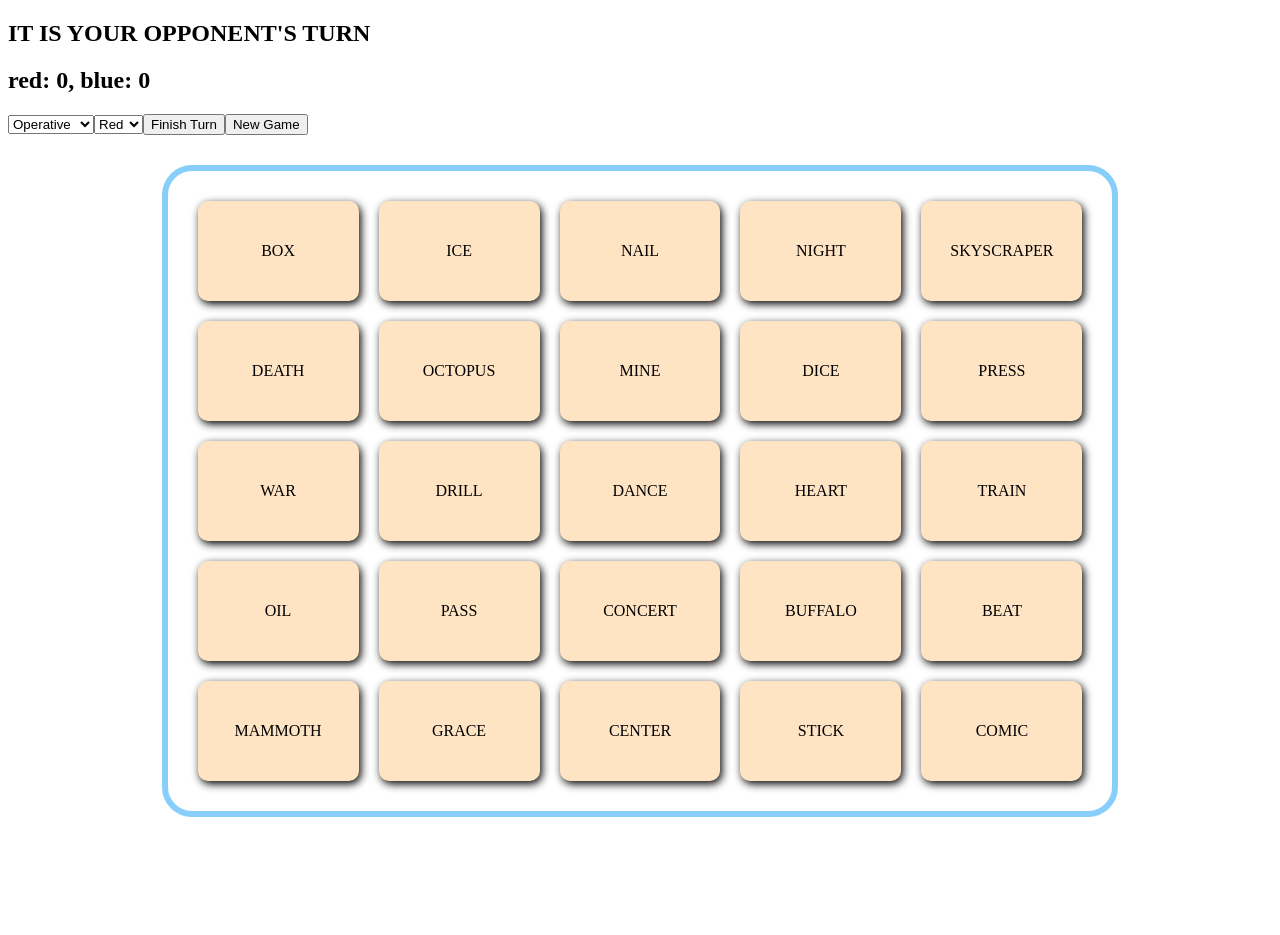
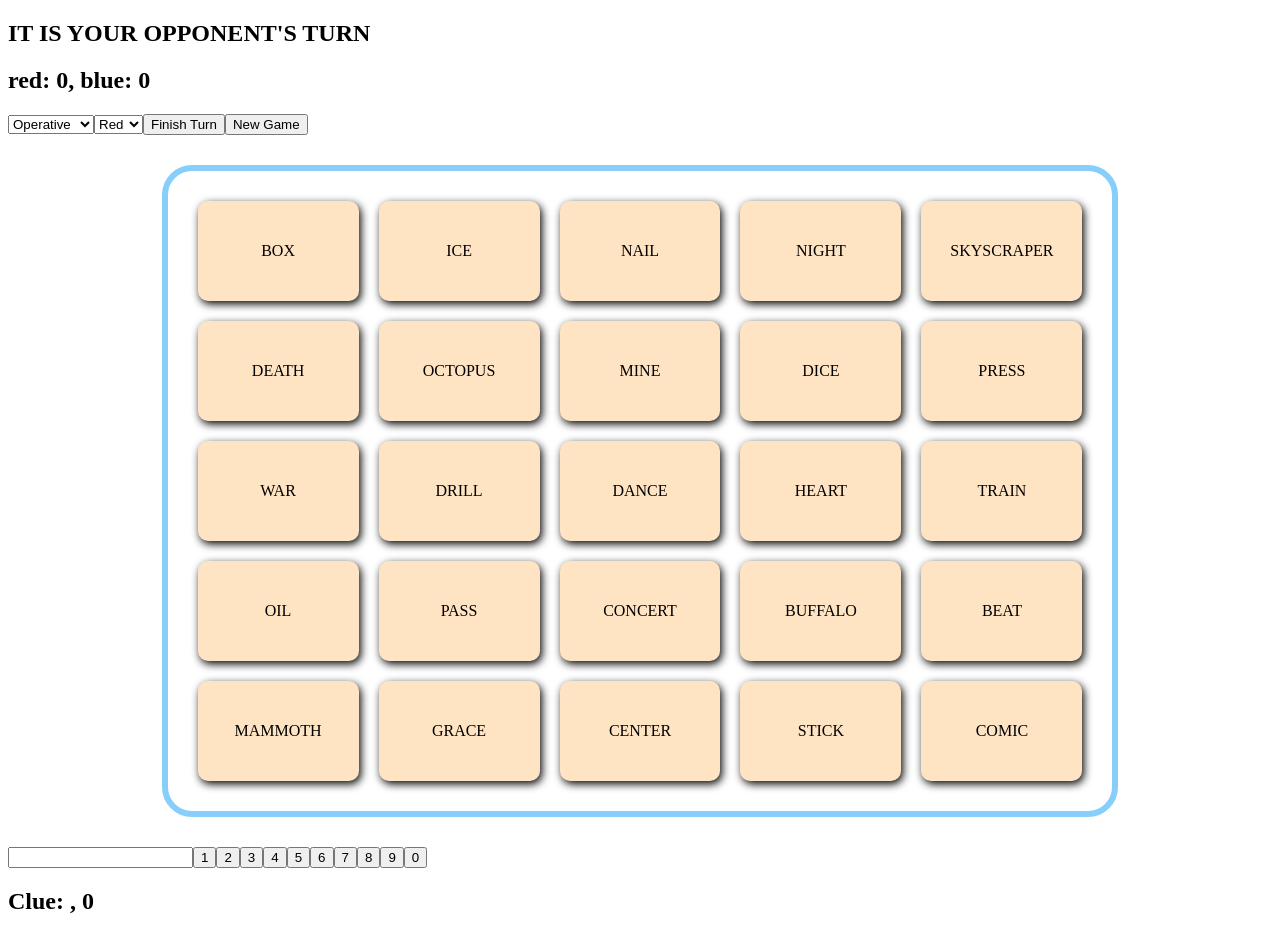
Before and after one commit to domlong/codenames, a React (Create React App) app: page / in a window 1280 px wide. Before the commit the page ends 847 px from the top, so only its background shows below. Built offline with nearby package versions, Linux system fonts and the light colour scheme.

Commit message:
clueless clown

```diff
--- a/src/Components/Board.js
+++ b/src/Components/Board.js
@@ -1,6 +1,7 @@
 import { useEffect, useState } from "react";
 import wordList from "../words";
 import Grid from "./Grid";
+import Clue from "./Clue";
 import '../styles/Grid.css'
 
 function Board() {
@@ -10,6 +11,8 @@ function Board() {
   const [playerTeam, setPlayerTeam] = useState(1)
   const [startingTeam, setStartingTeam] = useState()
   const [isRedsTurn, setIsRedsTurn] = useState(false)
+  const [isSpymasterTurn, setIsSpymasterTurn] = useState(true)
+  const [clue, setClue] = useState(['', 0])
   const [scores, setScores] = useState({1: 0, 2: 0})
   const [words, setWords] = useState([])
   const [initialised, setInitialised] = useState(false)
@@ -27,6 +30,7 @@ function Board() {
     newKey.push(newStartingTeam)
     setStartingTeam(newStartingTeam)
     setIsRedsTurn(newStartingTeam===1)
+    setIsSpymasterTurn(true)
     shuffleArray(newKey)
     setKey(newKey)
   }
@@ -42,7 +46,7 @@ function Board() {
   const itIsYourTurn = isRedsTurn ? playerTeam===1 : playerTeam===2;
 
   const selectCard = (cardId) => {
-    if(itIsYourTurn) {
+    if(itIsYourTurn && playerRole==="operative") {
         revealCard(cardId)
         if((isRedsTurn && key[cardId] !== 1) || (!isRedsTurn && key[cardId] !== 2) ) {
           togglePlayerTeamTurn()
@@ -114,6 +118,8 @@ function Board() {
       <button onClick={handleFinishTurn}>Finish Turn</button>
       <button onClick={startNewGame}>New Game</button>
       <Grid words={words} boardKey={key} startingTeam={startingTeam} playerRole={playerRole} revealCard={selectCard} revealedCards={revealedCards}/>
+      <Clue setClue={setClue} />
+      <h2>Clue: {`${clue[0]}, ${clue[1]}`}</h2>
     </div>
   );
 }
--- /dev/null
+++ b/src/Components/Clue.js
@@ -0,0 +1,25 @@
+import '../styles/Grid.css'
+import { useState } from "react";
+
+function Clue(props) {
+
+  const [clueText, setClueText] = useState('')
+
+  const nums = [ ...Array.from({length: 9}, (_, i) => i + 1), 0]
+  // nums.push(0)
+
+  const buttons = nums.map((x,i) => {
+    return (
+    <button key={i} onClick={()=>props.setClue([clueText,x])}>{x}</button>
+    )
+  })
+
+  return (
+    <div className={`clue`}>
+      <input onChange={e => setClueText(e.target.value)}/>
+        {buttons}
+    </div>
+  );
+}
+
+export default Clue;
```
